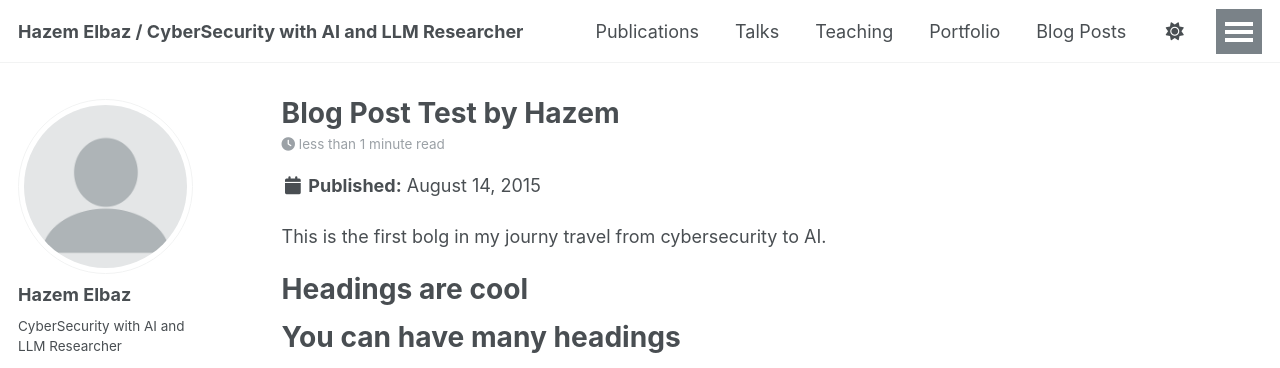
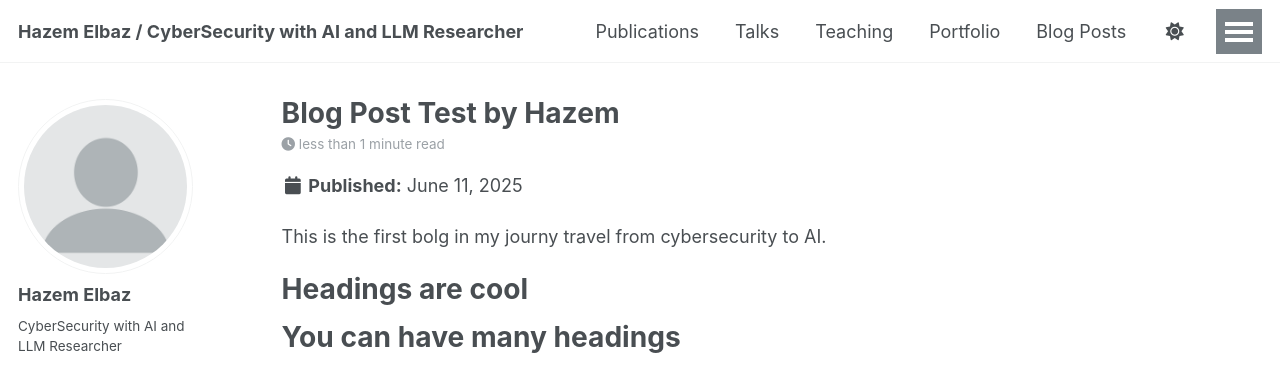
Before and after one commit to elbazhazem/elbazhazem.github.io, a Jekyll site: the page built from _posts/2025-06-10-blog-post-testByhazem.md, in a window 1280 px wide and 900 px high. Shown: the top 368 px of the window. Built offline with Jekyll 4.4.1, drawn with Linux system fonts in a browser that asks for light colours; some web fonts are replaced.

Commit message:
update the first post by me

```diff
--- a/_posts/2025-06-10-blog-post-testByhazem.md
+++ b/_posts/2025-06-10-blog-post-testByhazem.md
@@ -1,6 +1,6 @@
 ---
 title: 'Blog Post Test by Hazem'
-date: 2015-08-14
+date: 2025-06-11
 permalink: /posts/2025/06/blog-post-testByhazem/
 tags:
   - cool posts
```
Also changed, not shown: 1 other file.
